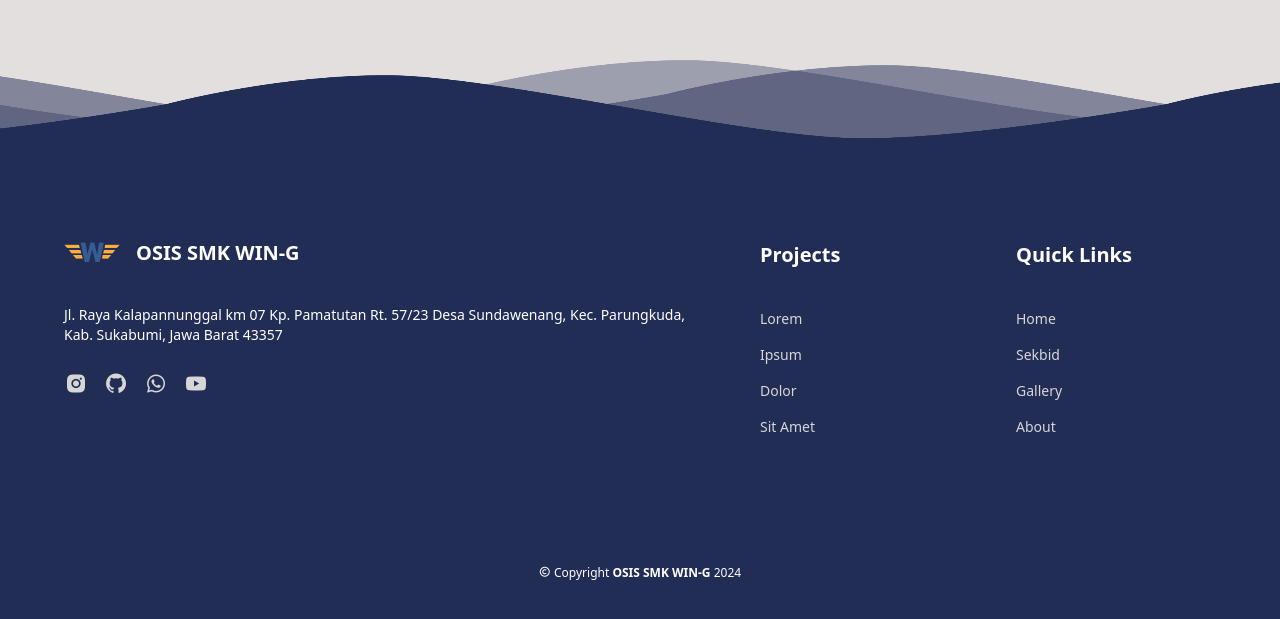
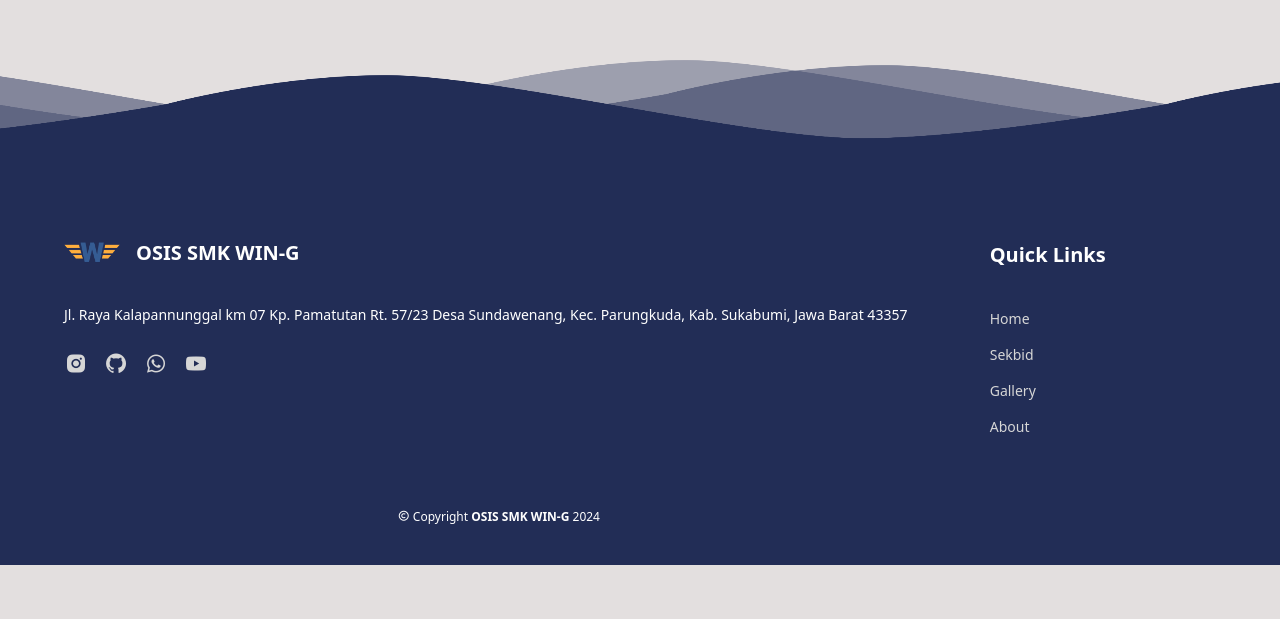
Before and after one commit to osiswing/osissmkwing, a Vue app: page /#/ in a window 1280 px wide. Shown: the part 2248-2867 px from the top of the page. After the commit the page ends 2813 px from the top, so only its background shows below. Built offline with nearby package versions, Linux system fonts and the light colour scheme.

Commit message:
fix footer (2)

```diff
--- a/src/components/FooterBar.vue
+++ b/src/components/FooterBar.vue
@@ -23,13 +23,13 @@
                 </div>
             </div>
 
-            <div class="">
+            <!-- <div class="">
                 <h1 class="mb-6 py-4">Projects</h1>
                 <li> <a href="#">Lorem</a></li>
                 <li> <a href="#">Ipsum</a></li>
                 <li> <a href="#">Dolor</a></li>
                 <li> <a href="#">Sit Amet</a></li>
-            </div>
+            </div> -->
 
             <div>
                 <h1 class="mb-6 py-4">Quick Links</h1>
--- a/src/style.css
+++ b/src/style.css
@@ -210,9 +210,6 @@
   }
 
   .copyright {
-    @apply bottom-0;
-    grid-column: 1 / span 3;
-    grid-row: 3;
-
+    grid-column: 1;
   }
 }
```
